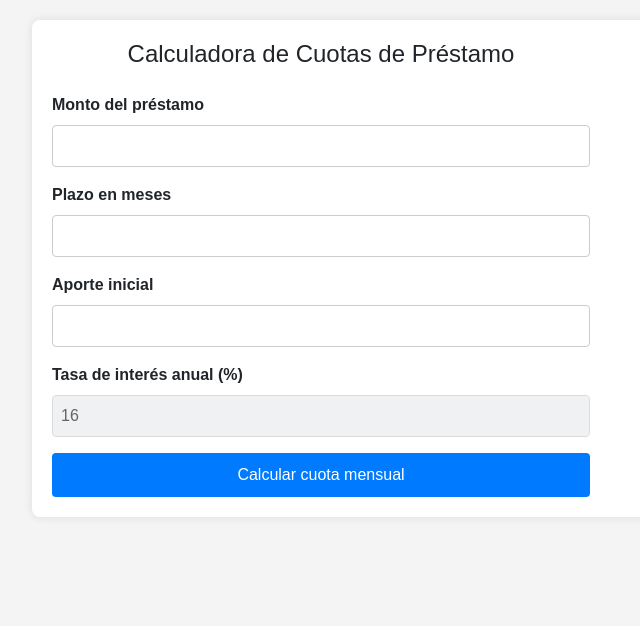
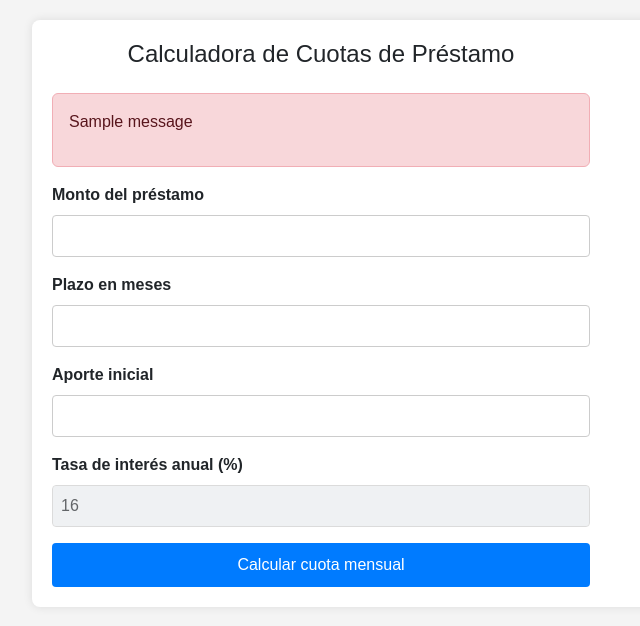
Before and after one commit to ecusi16/Public_CalculadoraCuotas, a Flask app: page / in a window 1280 px wide. Shown: the top 626 px of the page, without its empty margins (38-678 px from the left). Run offline with Flask 3, Linux system fonts and the light colour scheme; one stand-in notice (Sample message) is shown.

Commit message:
Agregar mensajes de error

```diff
--- a/app.py
+++ b/app.py
@@ -1,10 +1,11 @@
-from flask import Flask, render_template, request, Blueprint
+from flask import Flask, render_template, request, Blueprint, flash
 from calculadora_cuotas import obtener_cuota_mensual_total
 
 main = Blueprint('main', __name__)
 
 @main.route('/', methods=['GET', 'POST'])
 def index():
+    error_message = None
     cuota_mensual = None
     detalles = None
     tasa_interes = 16  # Tasa de interés predeterminada
@@ -12,17 +13,31 @@ def index():
     plazo = None
     aporte_inicial = None
     if request.method == 'POST':
-        monto = float(request.form['monto'])
-        plazo = int(request.form['plazo'])
-        aporte_inicial = float(request.form['aporte_inicial'])
+        try:
+            monto = float(request.form['monto'])
+            plazo = int(request.form['plazo'])
+            aporte_inicial = float(request.form['aporte_inicial'])
 
-        cuota_mensual, detalles = obtener_cuota_mensual_total(monto, plazo, aporte_inicial=aporte_inicial)
-        print(cuota_mensual)
-        print(aporte_inicial)
+            if plazo % 6 != 0:
+                raise ValueError("El plazo solo puede tomar valores que sean divisibles entre 6")
 
-        return render_template('index.html', cuota_mensual=cuota_mensual, detalles=detalles, \
-                           tasa_interes=tasa_interes, monto=monto, \
-                           plazo=plazo, aporte_inicial=aporte_inicial)
+            if monto<=aporte_inicial:
+                raise ValueError("La cuota inicial no puede ser igual o mayor al monto del préstamo")
+
+            if monto<=0 or plazo<=0 or aporte_inicial<0:
+                raise ValueError("Las entradas deben tomar valores positivos")
+
+            cuota_mensual, detalles = obtener_cuota_mensual_total(monto, plazo, aporte_inicial=aporte_inicial)
+
+            return render_template('index.html', cuota_mensual=cuota_mensual, detalles=detalles, \
+                            tasa_interes=tasa_interes, monto=monto, \
+                            plazo=plazo, aporte_inicial=aporte_inicial)
+        except ValueError as e:
+            error_message = str(e)
+        except Exception as e:
+            error_message = "Ocurrió un error inesperado. Por favor, verifica tus entradas y vuelve a intentarlo."
+
+        flash(error_message, 'danger')
 
     return render_template('index.html', cuota_mensual=cuota_mensual, \
                            detalles=detalles, \
@@ -32,6 +47,7 @@ def index():
 
 def create_app():
     app = Flask(__name__)
+    app.secret_key = 'supersecretkey'  # Necesario para usar flash messages
     app.register_blueprint(main)
     return app
 
--- a/templates/index.html
+++ b/templates/index.html
@@ -80,13 +80,22 @@
             <div class="col-md-6">
                 <h1 class="mb-4">Calculadora de Cuotas de Préstamo</h1>
                 <form method="post">
+                    {% with messages = get_flashed_messages(with_categories=true) %}
+                      {% if messages %}
+                        <div class="alert alert-danger">
+                          {% for category, message in messages %}
+                            <p>{{ message }}</p>
+                          {% endfor %}
+                        </div>
+                      {% endif %}
+                    {% endwith %}
                     <div class="mb-3">
                         <label for="monto" class="form-label">Monto del préstamo</label>
                         <input type="number" id="monto" name="monto" class="form-control" step="1" value="{{ monto or '' }}" required>
                     </div>
                     <div class="mb-3">
                         <label for="plazo" class="form-label">Plazo en meses</label>
-                        <input type="number" id="plazo" name="plazo" class="form-control" step="1" value="{{ plazo or '' }}" required>
+                        <input type="number" id="plazo" name="plazo" class="form-control" step="6" value="{{ plazo or '' }}" required>
                     </div>
                     <div class="mb-3">
                         <label for="aporte_inicial" class="form-label">Aporte inicial</label>
```
